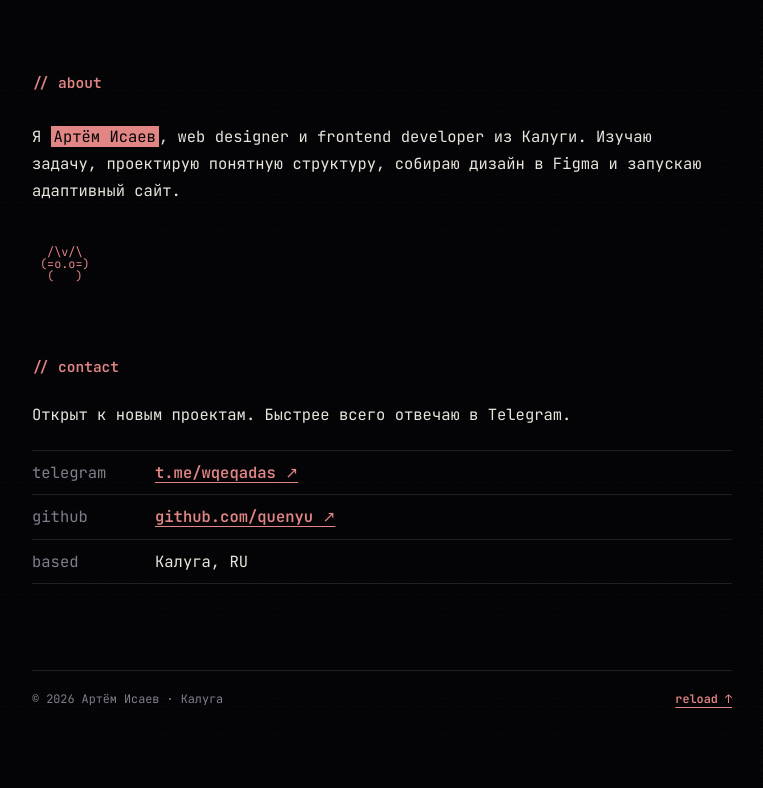
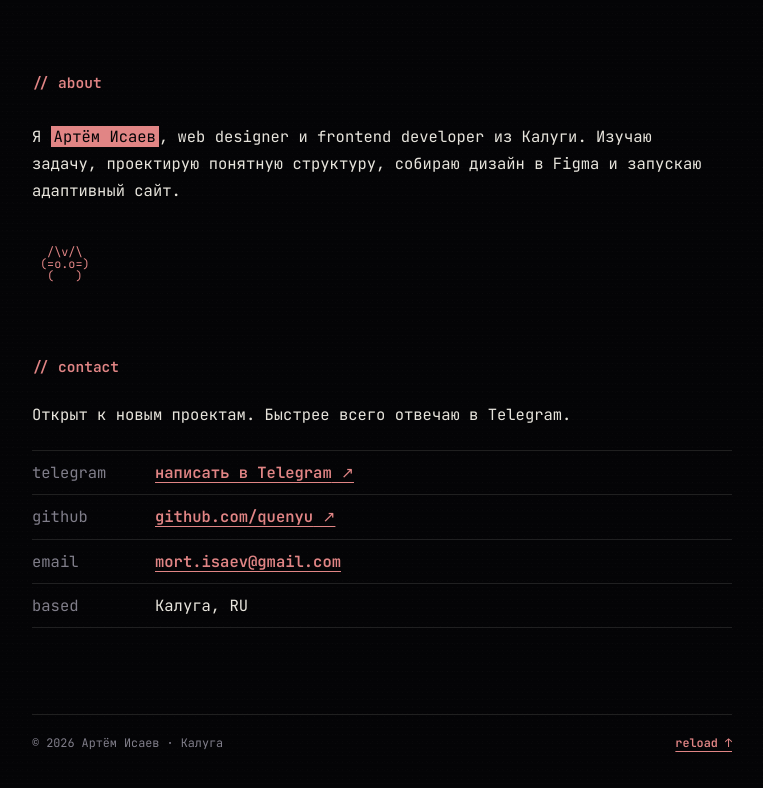
Before and after one commit to quenyu/folio, a Next.js app: page / in a window 1280 px wide. Shown: the part 2340-3128 px from the top of the page, without its empty margins (258-1021 px from the left). Built offline with nearby package versions, Linux system fonts and the light colour scheme; no server answers.

Commit message:
fix: publish verified contact details

```diff
--- a/app/data.ts
+++ b/app/data.ts
@@ -58,7 +58,7 @@ const projectData: Project[] = [
     format: 'самостоятельный проект',
     scope: ['research', 'catalog UX', 'design system', 'Next.js', 'QA'],
     homeCopy: { lead: 'Каталог аренды спецтехники: ', highlight: 'фильтры, карточки техники и заявка', tail: ' в одном понятном сценарии.' },
-    summary: 'Сайт регионального сервиса аренды: каталог из 12 машин, подбор от задачи, detail pages и структурированная заявка.',
+    summary: 'Сайт регионального сервиса аренды: каталог из 12 машин, подбор техники под задачу, карточки техники и структурированная заявка.',
     context: 'Региональным заказчикам важно ещё до звонка понять, какая техника подходит, во что входит смена и от чего зависит подача. Проект собран как цельный B2B-продукт для Калуги и выездов по ЦФО.',
     problem: 'Большинство сайтов ниши смешивает SEO-текст, цены и повторяющиеся формы. Пользователь вынужден звонить до того, как сравнил модели, минимальный заказ и ограничения площадки.',
     audience: 'Прорабы, снабженцы, владельцы небольших производств и частные заказчики, которым нужно быстро подобрать машину под конкретную работу.',
@@ -185,8 +185,8 @@ export const profile = profileSchema.parse({
   role: 'Web designer + frontend developer',
   contacts: {
     github: { label: 'github.com/quenyu', href: 'https://github.com/quenyu' },
-    telegram: { label: 't.me/wqeqadas', href: 'https://t.me/wqeqadas' },
-    email: null,
+    telegram: { label: 'написать в Telegram', href: 'https://t.me/qweraocu' },
+    email: { label: 'mort.isaev@gmail.com', href: 'mailto:mort.isaev@gmail.com' },
   },
 });
 
```
Also changed, not shown: 1 other file (tests, documents, lock files or other folders).
